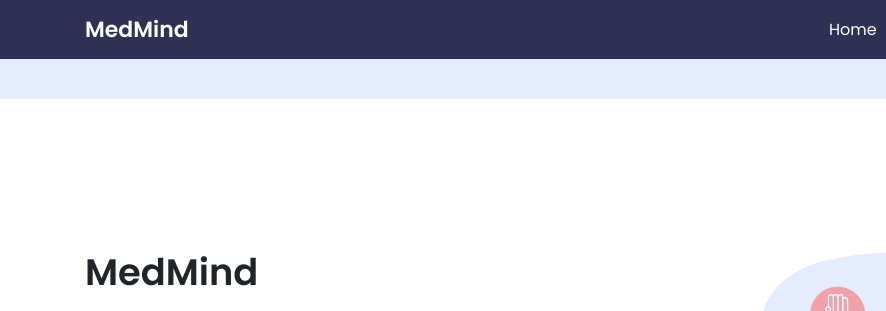
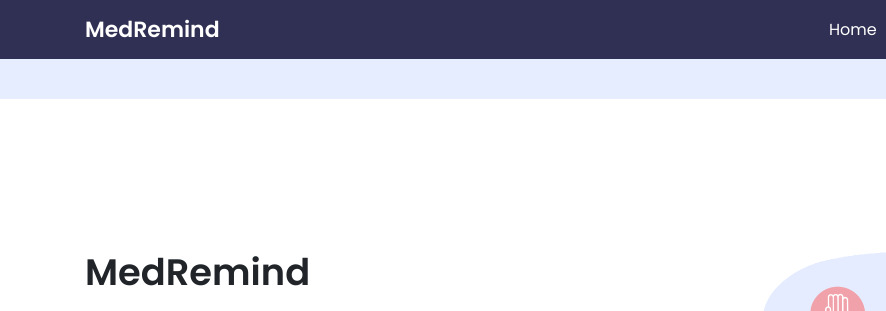
Before and after one commit to abhishekaj28/MedMind, a plain HTML site: page index.html in a window 1280 px wide. Shown: the top 311 px of the page, 0-886 px from the left. Drawn offline with nearby package versions, Linux system fonts and the light colour scheme; files whose address does not match are found by name.

Commit message:
Update index.html

```diff
--- a/index.html
+++ b/index.html
@@ -18,14 +18,14 @@
 
 <body>
     <div class="splash1">
-        <h1>MedMind</h1>
+        <h1> <img src="/MedMind/img/logo 3.png" alt=""></h1>
     </div>
     <div class="fixed-top">
 
         <header>
             <div class="container">
                 <nav class="navbar navbar-expand-lg navbar-dark">
-                    <a class="navbar-brand" href="#home">MedMind</a>
+                    <a class="navbar-brand" href="#home">MedRemind</a>
                     <button class="navbar-toggler" type="button" data-toggle="collapse"
                         data-target="#navbarSupportedContent" aria-controls="navbarSupportedContent"
                         aria-expanded="false" aria-label="Toggle navigation">
@@ -81,7 +81,7 @@
                 <div class="row">
                     <div class="col-lg-6 align-item-center">
                         <div class="home-info">
-                            <h1>MedMind</h1>
+                            <h1>MedRemind</h1>
                             <h2>"Your Smart Medication Manager”</h2>
                             <p> A smart Medication Manager that helps users scan doctor prescriptions and automatically creates a medication schedule with reminders using a voice assistant.
                                  Scan. Schedule. Stay Healthy.</p>
@@ -261,14 +261,14 @@
 
     <footer>
         <div class="tagline">
-            <h1><span>MedMind</span> - Uniting Hearts for Good</h1>
+            <h1><span>MedRemind</span> - Uniting Hearts for Good</h1>
         </div>
         <div class="container">
             <div class="row">
 
                 <div class="col-lg-4">
                     <div class="col-one">
-                        <h4>MedMind</h4>
+                        <h4>MedRemind</h4>
                         <p>Address : Near T-Hub, Hitech-City, Hyderabad 440000 </p>
                         <p>Contact No : <a href="tel: +91 98659****59">+91 799****88</a></p>
                         <p>Email : <a href="mailto:foundation@code.com">ajabhishek986@gmail.com</a></p>
```
